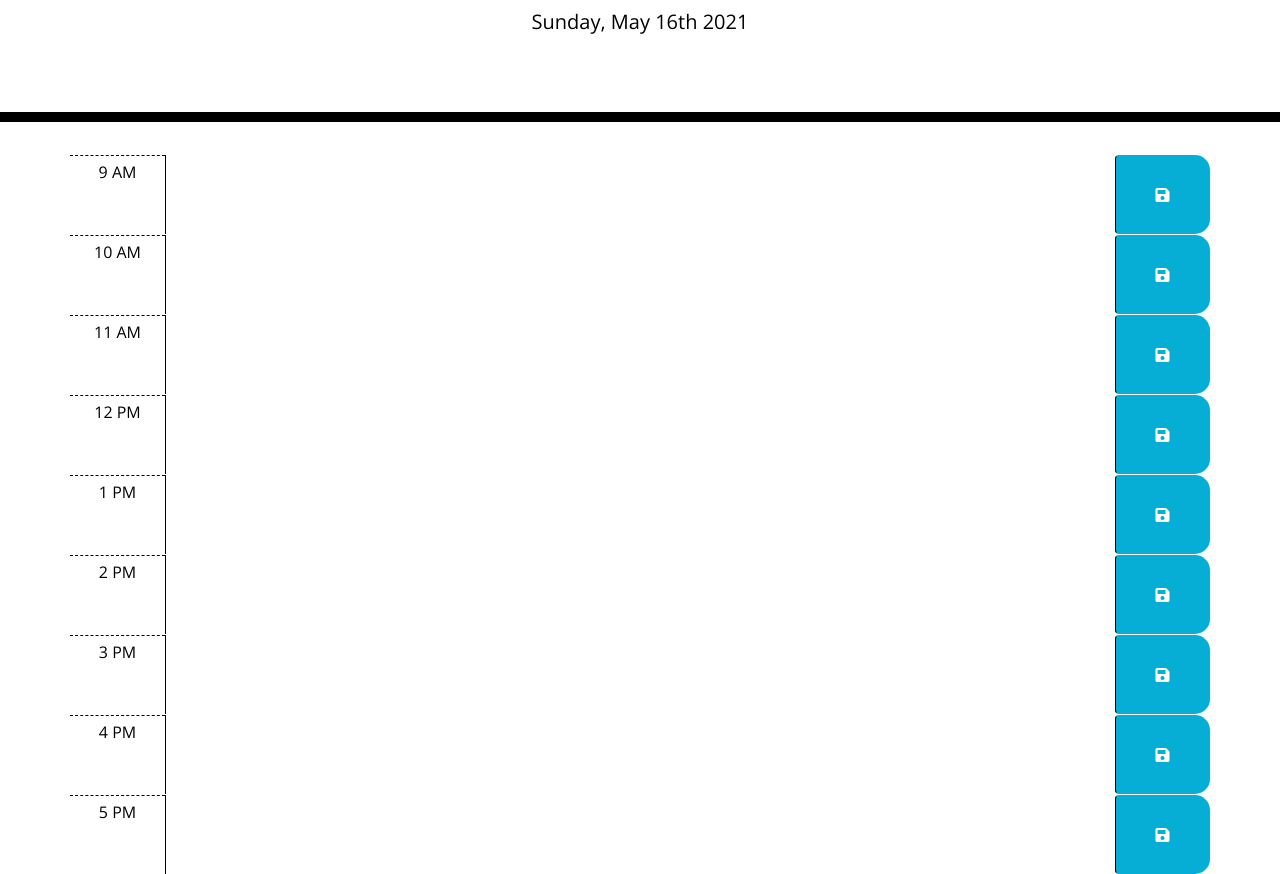
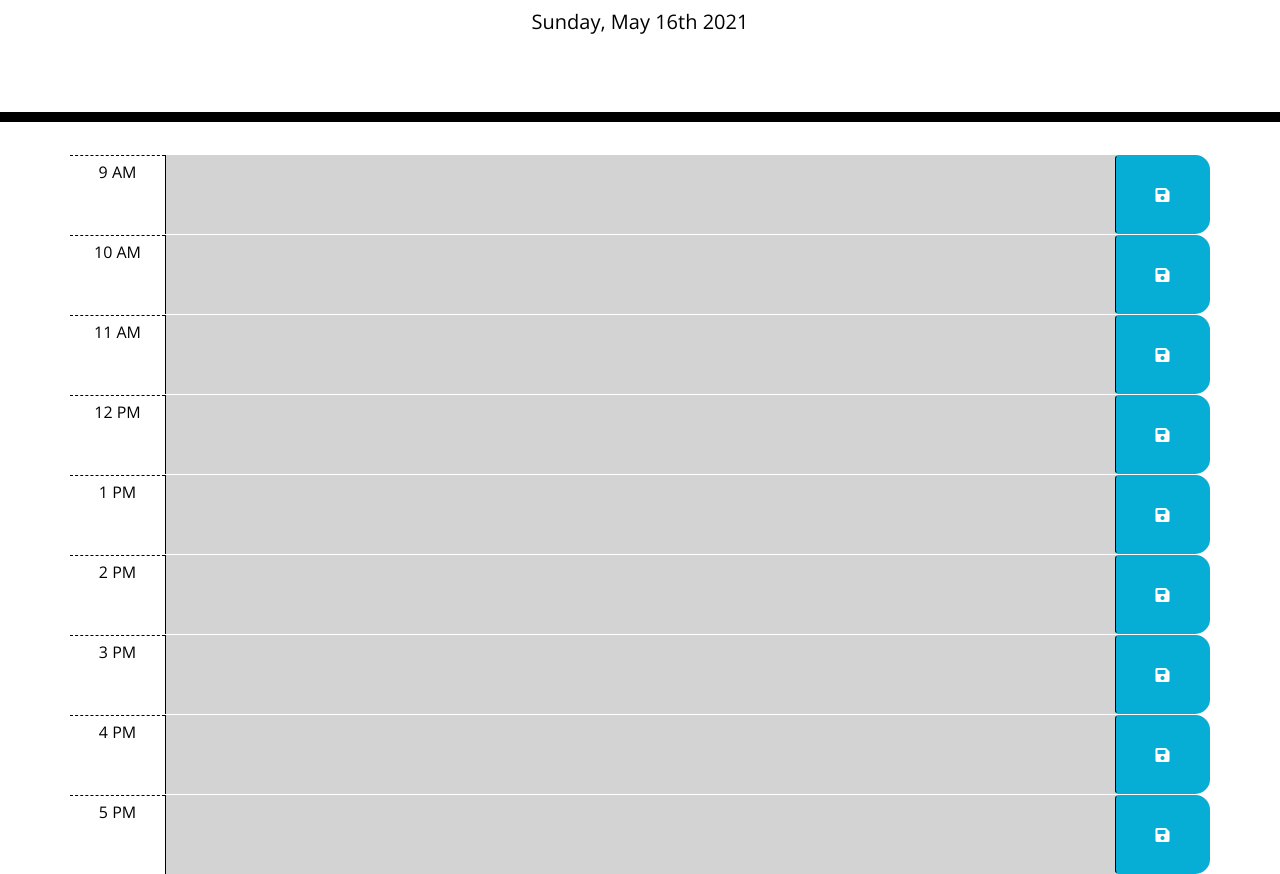
Before and after one commit to lizariasc/my-work-day, a plain HTML site: page index.html in a window 1280 px wide. Shown: the part 182-1056 px from the top of the page. Drawn offline with nearby package versions, Linux system fonts and the light colour scheme.

Commit message:
color coded and add ability of save events

```diff
--- a/assets/css/style.css
+++ b/assets/css/style.css
@@ -19,7 +19,7 @@ textarea{
   color: black;
   border-radius: 0;
   border-bottom: 10px solid black;
-}
+  }
 
 .description{
   white-space: pre-wrap;
--- a/assets/js/script.js
+++ b/assets/js/script.js
@@ -1,11 +1,51 @@
+$("#hour9 .description").val(localStorage.getItem("hour9"));
+$("#hour10 .description").val(localStorage.getItem("hour10"));
+$("#hour11 .description").val(localStorage.getItem("hour11"));
+$("#hour12 .description").val(localStorage.getItem("hour12"));
+$("#hour13 .description").val(localStorage.getItem("hour13"));
+$("#hour14 .description").val(localStorage.getItem("hour14"));
+$("#hour15 .description").val(localStorage.getItem("hour15"));
+$("#hour16 .description").val(localStorage.getItem("hour16"));
+$("#hour17 .description").val(localStorage.getItem("hour17"));
 
 // display today's date in the header
 var today = moment().format('dddd, MMM Do YYYY');
 $("#currentDate").html(today);
 
+// Make save button work and save event in localStorage
+$(document).ready(function () {
+    $(".saveBtn").on("click", function () {
+        var text = $(this).siblings(".description").val();
+        var time = $(this).parent().attr("id");
 
-// color-code the time bock for past events
+        localStorage.setItem(time, text);
+    })
 
-// color-code the time block for present events
+    // Audit the event's time to start color-coding
+    function AuditEvent() {
+        // get the present time
+        var presentTime = moment().hour();
 
-// color-code the time block for future events
+        // get the time for each event
+        $(".time-block").each(function () {
+            var eventTime = parseInt($(this).attr("id").split("hour")[1]);
+
+           // add color-code for present events
+            if (eventTime === presentTime) {
+                $(this).addClass("present");
+            }
+             // add color-code for past events
+            else if  (eventTime < presentTime) {
+                $(this).addClass("past");
+
+            }
+             // add color-code for future events
+            else if (eventTime > presentTime) {
+                $(this).addClass("future");
+
+            }
+        })
+    }
+
+AuditEvent();
+ })
--- a/index.html
+++ b/index.html
@@ -24,48 +24,48 @@
     </header>
     <div class="container">
       <!-- Timeblocks go here -->
-        <div class="row time-block">
+        <div class="row time-block" id="hour9">
           <div class="hour col-md-1">9 AM</div>
           <textarea class="col md-10 description"></textarea>
           <button class="btn saveBtn col-md-1"><span class="fa fa-save"></span></button>
 
         </div>
-        <div class="row time-block">
+        <div class="row time-block" id="hour10">
           <div class="hour col-md-1">10 AM</div>
           <textarea class="col md-10 description"></textarea>
           <button class="btn saveBtn col-md-1"><span class="fa fa-save"></span></button>
         </div>
-        <div class="row time-block">
+        <div class="row time-block" id="hour11">
           <div class="hour col-md-1">11 AM</div>
           <textarea class="col md-10 description"></textarea>
           <button class="btn saveBtn col-md-1"><span class="fa fa-save"></span></button>
         </div>
-        <div class="row time-block">
+        <div class="row time-block"id="hour12">
           <div class="hour col-md-1">12 PM</div>
           <textarea class="col md-10 description"></textarea>
           <button class="btn saveBtn col-md-1"><span class="fa fa-save"></span></button>
         </div>
-        <div class="row time-block">
+        <div class="row time-block" id="hour13">
           <div class="hour col-md-1">1 PM</div>
           <textarea class="col md-10 description"></textarea>
           <button class="btn saveBtn col-md-1"><span class="fa fa-save"></span></button>
         </div>
-        <div class="row time-block">
+        <div class="row time-block" id="hour14">
           <div class="hour col-md-1">2 PM</div>
           <textarea class="col md-10 description"></textarea>
           <button class="btn saveBtn col-md-1"><span class="fa fa-save"></span></button>
         </div>
-        <div class="row time-block">
+        <div class="row time-block" id="hour15">
           <div class="hour col-md-1">3 PM</div>
           <textarea class="col md-10 description"></textarea>
           <button class="btn saveBtn col-md-1"><span class="fa fa-save"></span></button>
         </div>
-        <div class="row time-block">
+        <div class="row time-block" id="hour16">
           <div class="hour col-md-1">4 PM</div>
           <textarea class="col md-10 description"></textarea>
           <button class="btn saveBtn col-md-1"><span class="fa fa-save"></span></button>
         </div>
-        <div class="row time-block">
+        <div class="row time-block" id="hour17">
           <div class="hour col-md-1">5 PM</div>
           <textarea class="col md-10 description"></textarea>
           <button class="btn saveBtn col-md-1"><span class="fa fa-save"></span></button>
```
